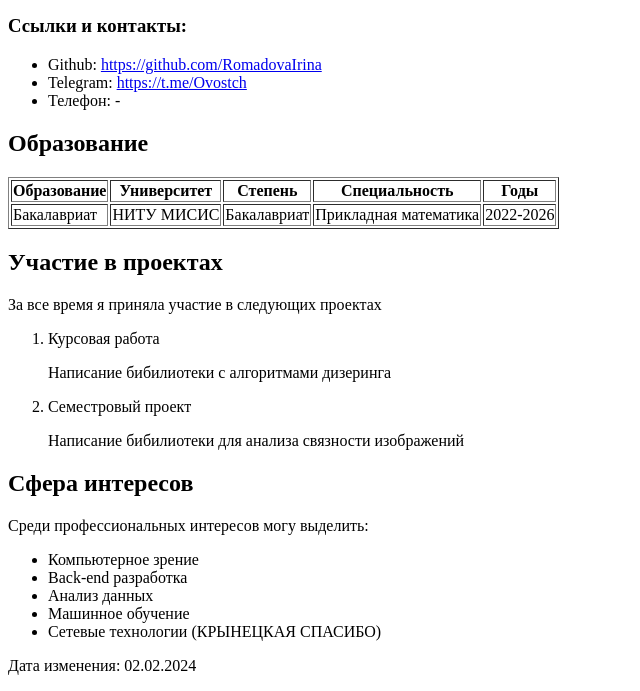
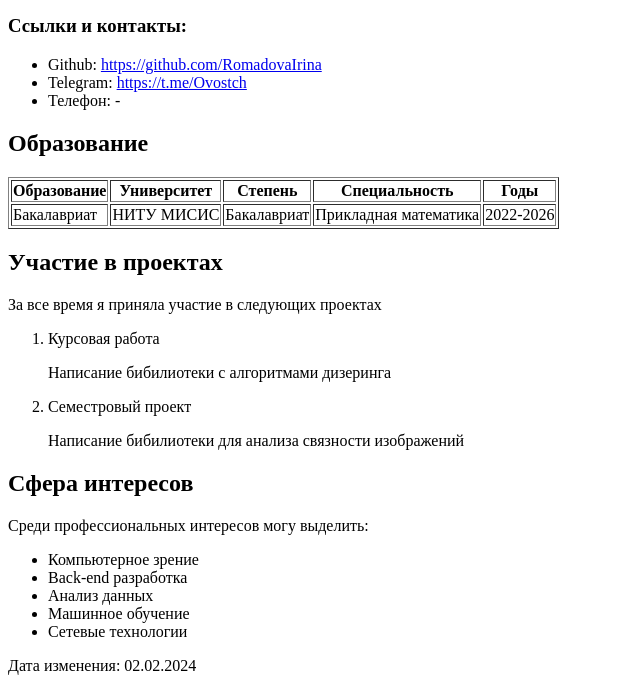
Before and after one commit to RomadovaIrina/self_edu, a plain HTML site: page index.html in a window 1280 px wide. Shown: the part 373-1064 px from the top of the page, without its empty margins (0-640 px from the left). Drawn offline with Linux system fonts and the light colour scheme.

Commit message:
Update index.html

```diff
--- a/index.html
+++ b/index.html
@@ -68,7 +68,7 @@
                 <li>Back-end разработка</li>
                 <li>Анализ данных</li>
                 <li>Машинное обучение</li>
-                <li>Сетевые технологии (КРЫНЕЦКАЯ СПАСИБО)</li>
+                <li>Сетевые технологии </li>
             </ul>
         </section>
         </main>
```
